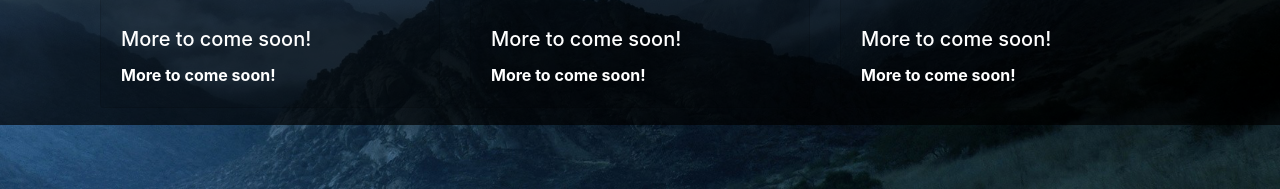
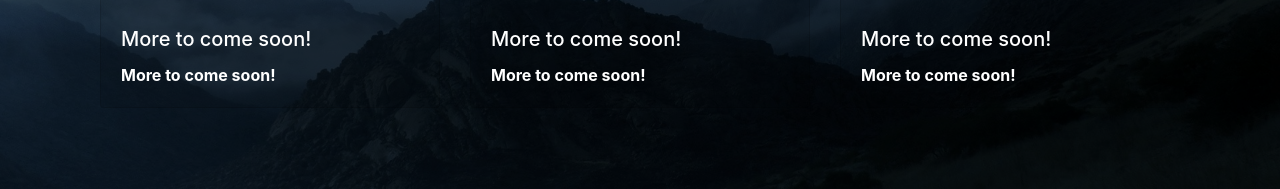
Before and after one commit to michaelchang106/michaelChangHomePage, a website: page portfolio.html in a window 1280 px wide. Shown: the part 611-800 px from the top of the page. Drawn offline with nearby package versions, Linux system fonts and the light colour scheme.

Commit message:
added media responsiveness to background vh/vw for larger screens. eslint config updated

```diff
--- a/styles/portfolio.css
+++ b/styles/portfolio.css
@@ -1,8 +1,16 @@
 /* ----------------------- BACKGROUND IMAGE -----------------------*/
 .wrapper {
-  height: 100%;
-  width: 100%;
+  height: 100vh;
+  width: 100vw;
   background: rgba(0, 0, 0, 0.7);
+}
+
+
+@media (max-width: 850px) {
+  .wrapper {
+    height: 100%;
+    width: 100%;
+  }
 }
 
 body {
```
Also changed, not shown: .eslintrc.js.
